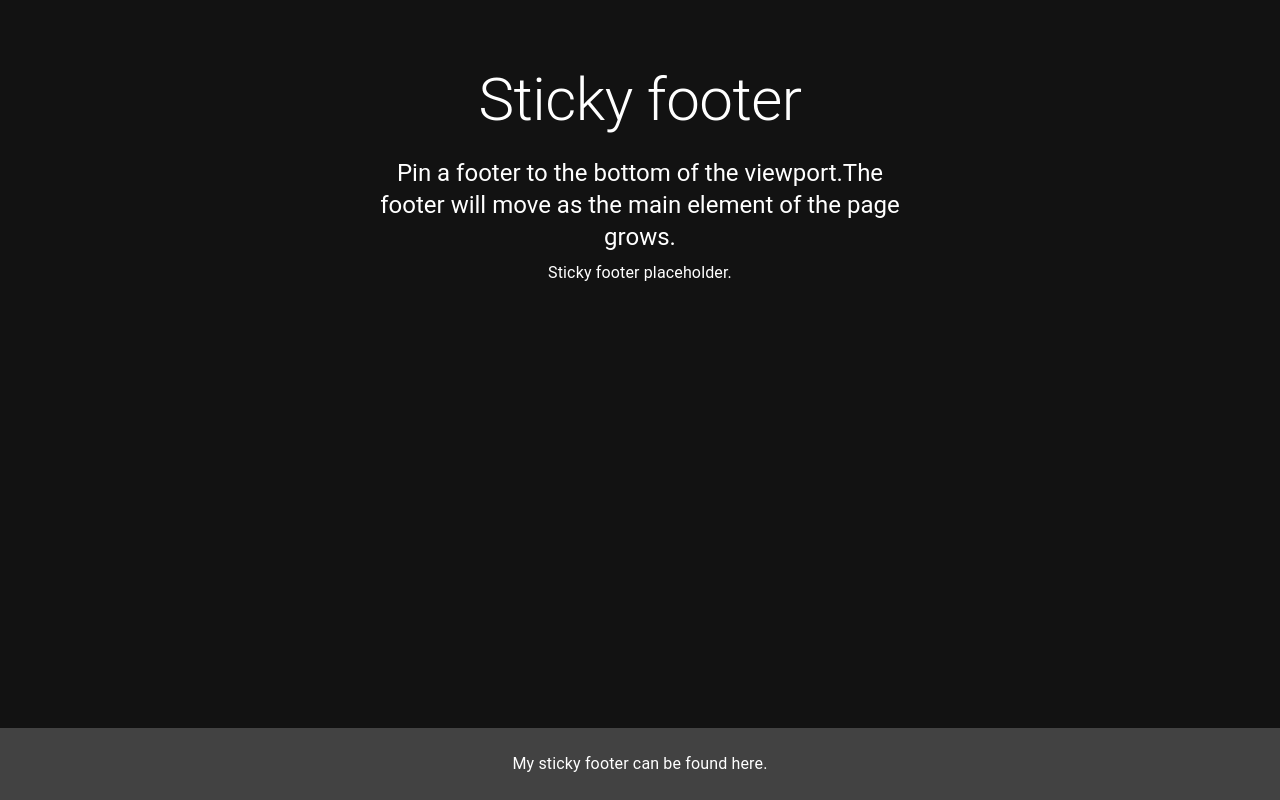
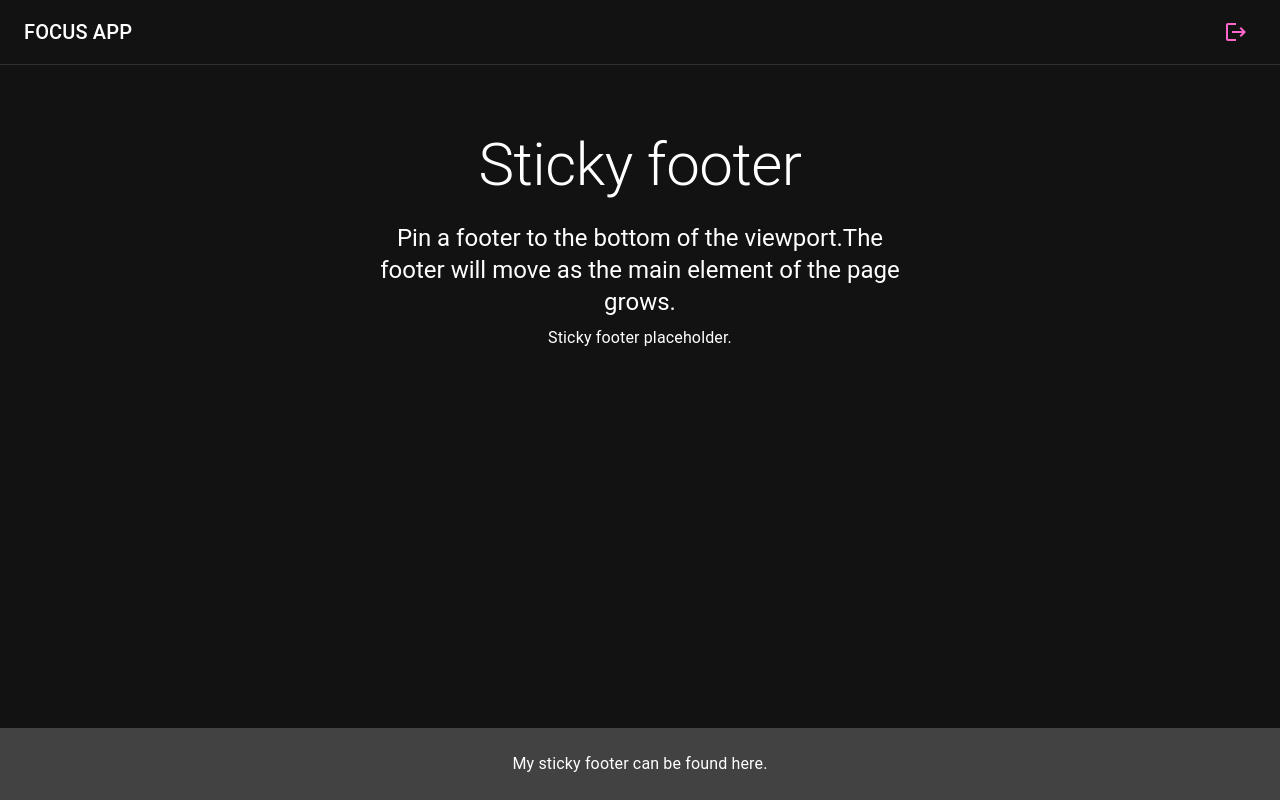
Before and after one commit to gdtrs/FOCUSAppFrontend, a React (Create React App) app: page /home-screen in a window 1280 px wide. Built offline with nearby package versions, Linux system fonts and the light colour scheme; no server answers.

Commit message:
Actualizar cambios de HomeScreen y GeneralInfo

```diff
--- a/src/components/view/GeneralInfo.js
+++ b/src/components/view/GeneralInfo.js
@@ -35,7 +35,6 @@ function Copyright() {
   );
 }
 
-
 export default function GeneralInfo() {
 
     const auth = useAuth();
@@ -60,8 +59,11 @@ export default function GeneralInfo() {
     useEffect(() => {
       const checkUserDataExists = async () => {
         try {
+          // Obtén el firebaseAuthenticationId del usuario actual (supongo que está en auth.user.uid)
+          const firebaseAuthenticationId = auth.user.uid;
+
           const response = await axios.get(
-            `http://localhost:8000/users_service/get_by_nickname/${auth.user.displayName}`
+            `http://localhost:8000/users_service/get_by_firebase_id/${firebaseAuthenticationId}`
           );
 
           if (response.status === 200) {
@@ -76,7 +78,11 @@ export default function GeneralInfo() {
       };
 
       checkUserDataExists();
-    }, [auth.user.displayName]);
+    }, [auth.user.uid]);
+
+    //
+    //CAMBIAR
+    //
 
     // Funciones para actualizar los datos del usuario
     const handleUserChange = (field, value) => {
--- a/src/components/view/HomeScreen.js
+++ b/src/components/view/HomeScreen.js
@@ -1,13 +1,27 @@
 import * as React from 'react';
 import CssBaseline from '@mui/material/CssBaseline';
-import { createTheme, ThemeProvider } from '@mui/material/styles';
+import LogoutIcon from '@mui/icons-material/Logout';
+import { ThemeProvider } from '@mui/material/styles';
 import Box from '@mui/material/Box';
 import Typography from '@mui/material/Typography';
 import Container from '@mui/material/Container';
-import Link from '@mui/material/Link';
+import { Toolbar, IconButton } from '@mui/material';
+import AppBar from '@mui/material/AppBar';
 import { themeOptionDark } from './Welcome';
+import { useAuth } from "../../context/AuthContext";
+import { useNavigate } from "react-router-dom";
 
 export default function StickyFooter() {
+
+  const auth = useAuth();
+  const {displayName} = auth.user;
+  const navigate = useNavigate();
+
+  const handleLogout = (e) => {
+    auth.logout();
+    navigate('/login');
+  }
+
   return (
     <ThemeProvider theme={themeOptionDark}>
       <Box
@@ -18,6 +32,28 @@ export default function StickyFooter() {
         }}
       >
         <CssBaseline />
+        <AppBar
+                position="absolute"
+                color="default"
+                elevation={0}
+                sx={{
+                position: 'relative',
+                borderBottom: (t) => `1px solid ${t.palette.divider}`,
+                }}
+            >
+            <Toolbar>
+                <Typography variant="h6" color="inherit" noWrap>
+                FOCUS APP
+                </Typography>
+                <Box sx={{ flexGrow: 1 }} /> {/* Espacio en blanco para empujar los elementos al lado derecho */}
+                <Typography variant="body1" color="inherit" noWrap>
+                {displayName}
+                </Typography>
+                <IconButton color='secondary' onClick={handleLogout} sx={{ ml: 1}}>
+                    <LogoutIcon/>
+                </IconButton>
+            </Toolbar>
+            </AppBar>
         <Container component="main" sx={{ mt: 8, mb: 2 }} maxWidth="sm">
           <Typography variant="h2" component="h1" gutterBottom>
             Sticky footer
```
